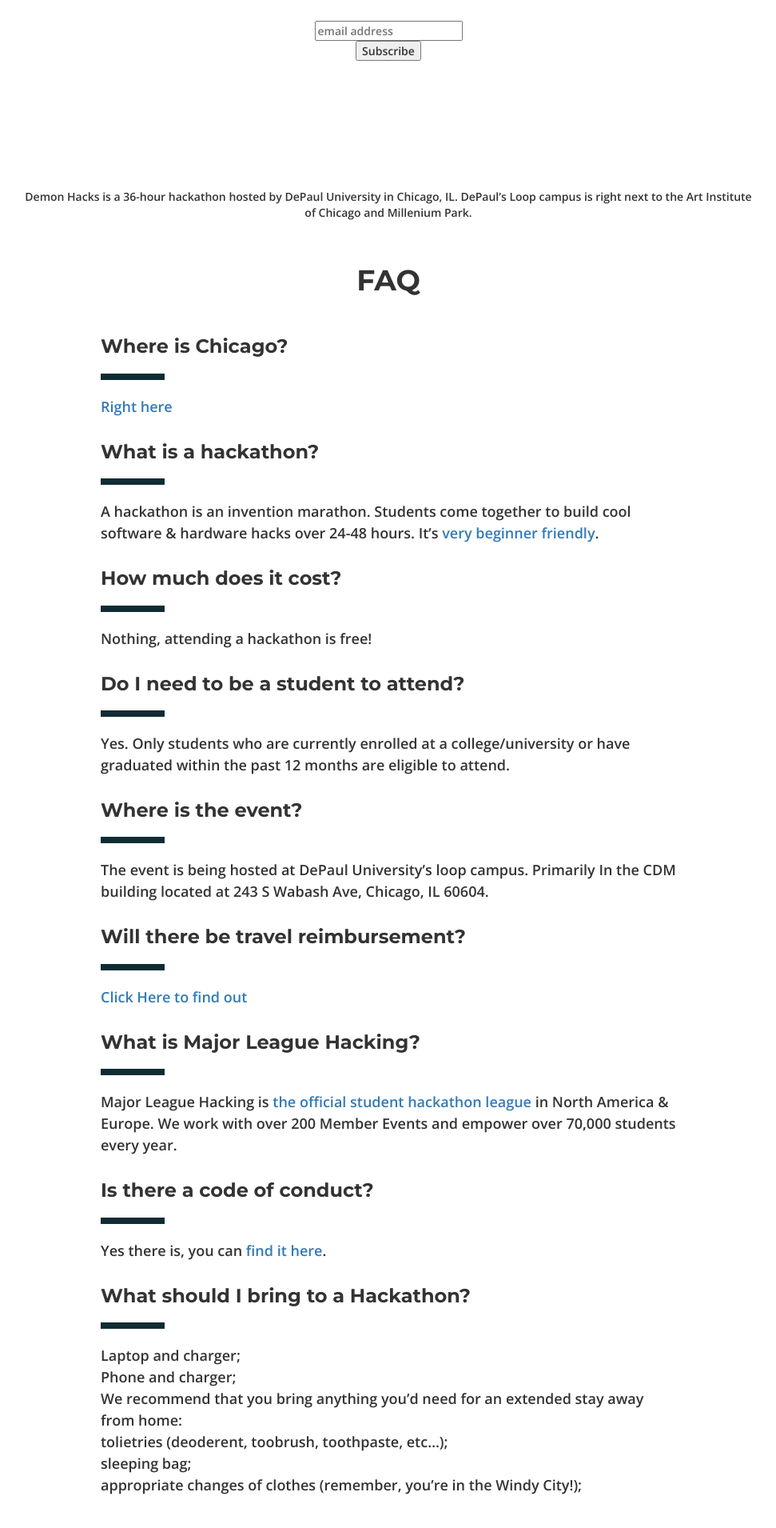
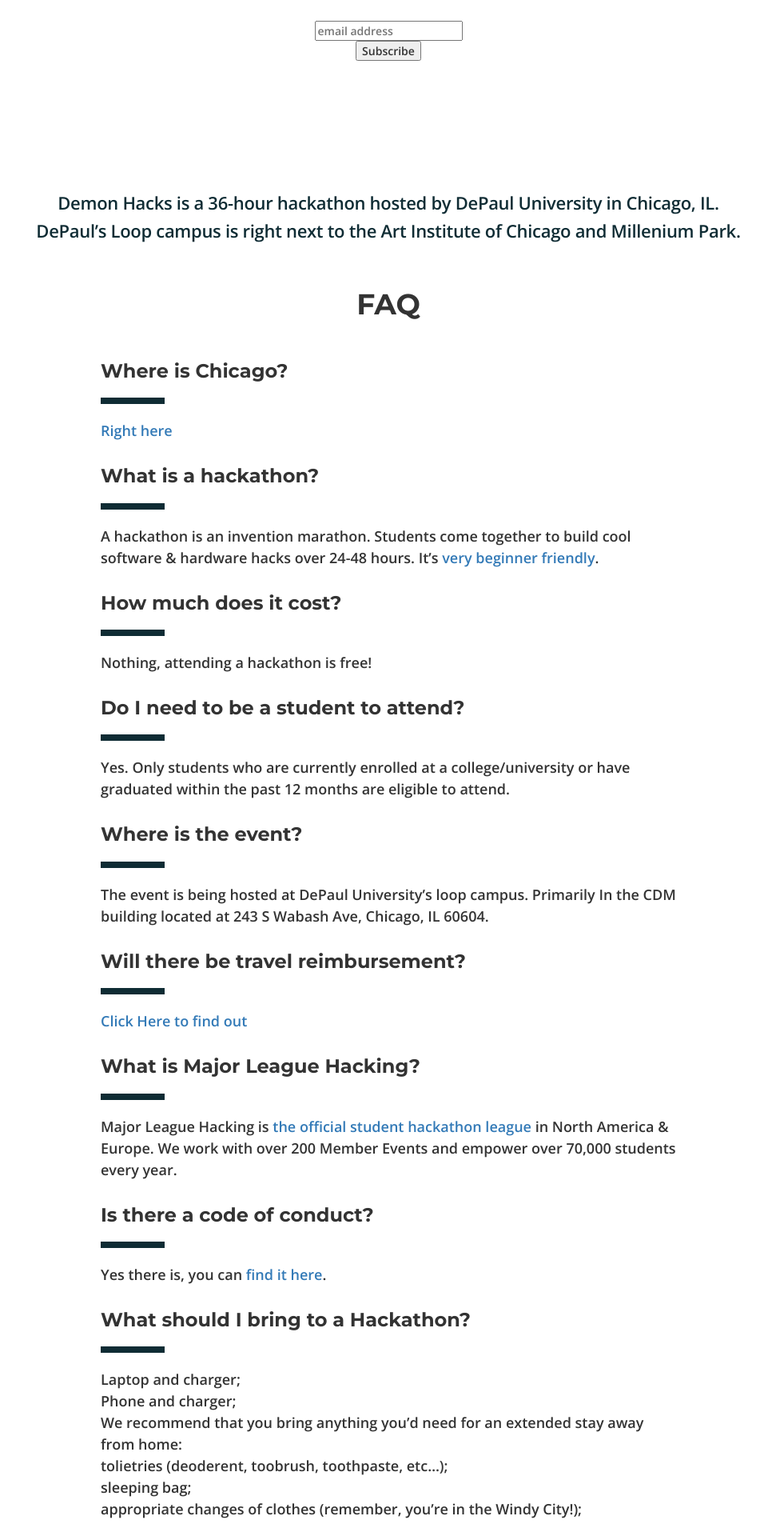
Before and after one commit to aoganezo/demonhacksTemp, a Jekyll site: the page built from index.html, in a window 1280 px wide. Shown: the part 1066-2976 px from the top of the page at 80% size, without its empty margins (154-1125 px from the left). Built offline with Jekyll 4.4.1, drawn with Linux system fonts in a browser that asks for light colours; nearby versions of some CDN libraries; comment, search, counter and statistics services are not loaded.

Commit message:
accidentally deleted .about p in css. added it back.

```diff
--- a/css/original.css
+++ b/css/original.css
@@ -172,7 +172,13 @@
   /*color: #951818;*/
 }
 
-
+.about p {
+  color: #0F2C34;
+  font-weight: 600;
+  font-size: 22px;
+  line-height: 1.6em;
+  letter-spacing: -.3px;
+}
 
 .about p span {
   font-weight: 700;
@@ -323,7 +329,7 @@
   margin: 30px 0;
 }
 
-.sponsors {
+.aboutSponsors {
   background-color: #fff;
   margin-top: 15px;
   padding: 100px 0;
```
